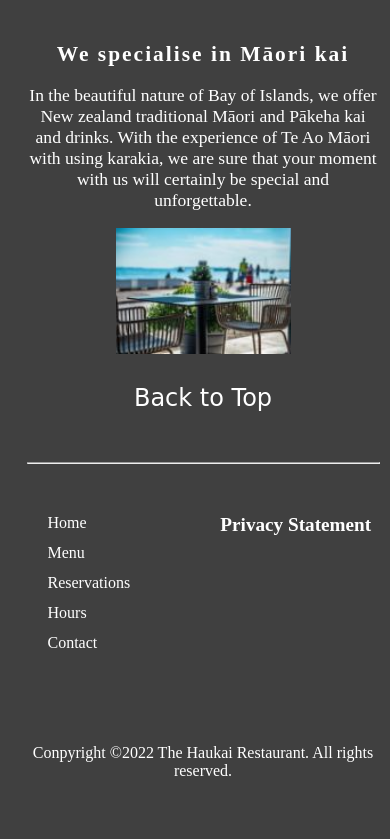
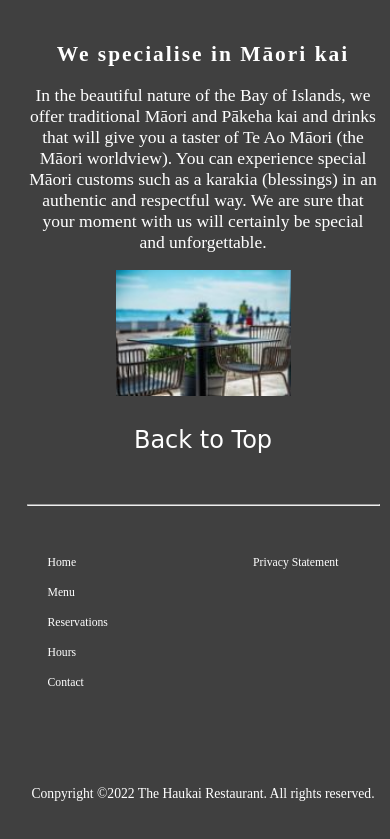
Before and after one commit to Cheekyfunkymonkey/BIT607_A2_Part1, a plain HTML site: page index.html in a window 390 px wide. Shown: the part 181-1020 px from the top of the page. Drawn offline with Linux system fonts and the light colour scheme.

Commit message:
Edit comments

```diff
--- a/index.html
+++ b/index.html
@@ -22,8 +22,9 @@
         <meta name="viewport" content="width=device-width, initial-scale=1.0">
     </head>
     <body>
+        <!-- Header section with an ARIA landmark role-->
         <header class="header" role="banner">
-            <!-- Navigation menu at the top of the website -->
+            <!-- Navigation menu at the top of the website with an ARIA landmark role and an aira-label -->
             <nav class="navigation" id="top" role="navigation" aria-label="Top Navigation">
                 <div class="logo">
                     <a href="./index.html">The<br>Haukai<br>Restaurant</a>
@@ -53,13 +54,13 @@
                 </div>
             </div>
         </header>
-        <!-- Main contents -->
+        <!-- Main content with an ARIA landmark role -->
         <main class="main" role="main">
             <!-- Section to explain about the accommodation -->
             <div class="about">
                 <h2>We specialise in Māori kai</h2>
                 <p>
-                    In the beautiful nature of Bay of Islands, we offer New zealand traditional Māori and Pākeha kai and drinks. With the experience of Te Ao Māori with using karakia, we are sure that your moment with us will certainly be special and unforgettable.
+                    In the beautiful nature of the Bay of Islands, we offer traditional Māori and Pākeha kai and drinks that will give you a taster of Te Ao Māori (the Māori worldview). You can experience special Māori customs such as a karakia (blessings) in an authentic and respectful way. We are sure that your moment with us will certainly be special and unforgettable.
                 </p>
                 <!-- Images of the restaurant-->
                 <div class="images">
@@ -74,7 +75,7 @@
             </div>
         </main>
         <hr>
-        <!-- Footer menu section -->
+        <!-- Footer menu section  with an ARIA landmark role and an aria-label -->
         <footer class="footer" role="navigation" aria-label="Footer Navigation">
             <div class="footer-left">
                 <div class="footer-item">
@@ -98,9 +99,9 @@
                     <a href='./contact.html'>Contact</a>
                 </div>
             </div>
-            <!-- Section to explain the cancellation policy -->
+            <!-- Link to the Privacy Statement page -->
             <div class="footer-right">
-                <a href="./privacy.html"><h4>Privacy Statement</h4></a>
+                <a href="./privacy.html">Privacy Statement</a>
             </div>
         </footer>
         <!-- Copy right section -->
--- a/styles/default.css
+++ b/styles/default.css
@@ -165,6 +165,7 @@ hr{
 .menu img{
     padding: 20px;
 }
+/* Style for privacy statement */
 .privacy{
     font-size: 1.5vw;
 }
@@ -172,7 +173,7 @@ hr{
 .footer{
     display: flex;
     justify-content: space-around;
-    font-size: 1rem;
+    font-size: 1.5vw;
     width: 55%;
     margin: auto;
 }
@@ -186,21 +187,15 @@ hr{
     width: 50%;
     margin-left: 20px;
 }
-/* Style for the Cancellation Policy */
+/* Style for the Privacy Statement */
 .footer-right{
     text-align: center;
     width: 50%;
     margin: 0;
 }
-/* Style of the h4 in the Cancellation Policy */
-.footer-right h4{
-    font-size: 1.2rem;
-    font-weight: bold;
-    margin: 0;
-}
 /* Style for the copyright */
 .copyright p{
-    font-size: 1rem;
+    font-size: 1.5vw;
     text-align: center;
     margin: 80px auto;
     height: 30px;
@@ -318,6 +313,10 @@ hr{
     .footer{
         width: 70%;
         margin: auto;
+        font-size: 2.5vw;
+    }
+    .copyright p{
+        font-size: 2.5vw;
     }
   }
 /* Media query for responsive design for screens 600px or smaller*/
@@ -356,9 +355,11 @@ hr{
     .footer{
         width: 90%;
         margin: auto;
+        font-size: 3vw;
     }
     .copyright p{
         width: 90%;
+        font-size: 3vw;
     }
 }
 /* Media query for responsive design for screens 400px or smaller*/
@@ -379,4 +380,8 @@ hr{
     .privacy{
         font-size: 3.5vw;
     }
+    .copyright p{
+        width: 90%;
+        font-size: 3.5vw;
+    }
 }
```
Also changed, not shown: contact.html (+6 -5 lines), hours.html (+6 -5 lines), menu.html (+6 -5 lines), privacy.html (+5 -4 lines), reservations.html (+6 -5 lines).
